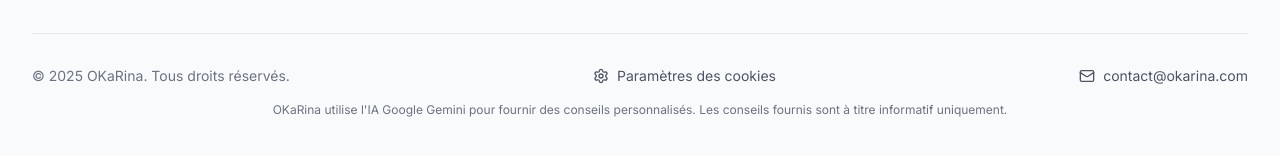
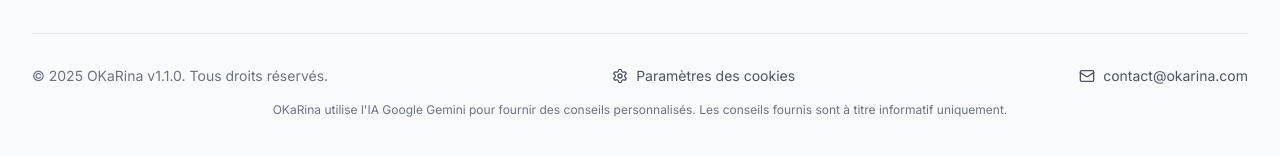
Before and after one commit to Eric-Hei/OKaRina, a Next.js app: page / in a window 1280 px wide. Shown: the part 2975-3131 px from the top of the page. Built offline with nearby package versions, Linux system fonts and the light colour scheme.

Commit message:
fix: Correction du Footer et ajout du numéro de version
- Fix de l'import Settings dans Footer.tsx (était à la fin du fichier)
- Ajout du numéro de version v1.1.0 dans le pied de page
- Incrémentation de la version dans package.json (1.0.0 -> 1.1.0)

```diff
--- a/package.json
+++ b/package.json
@@ -1,6 +1,6 @@
 {
   "name": "okarina",
-  "version": "1.0.0",
+  "version": "1.1.0",
   "description": "Outil de gestion d'objectifs pour entrepreneurs avec IA coach intégrée",
   "private": true,
   "scripts": {
--- a/src/components/layout/Footer.tsx
+++ b/src/components/layout/Footer.tsx
@@ -1,6 +1,9 @@
 import React from 'react';
 import Link from 'next/link';
-import { Shield, FileText, Cookie, Mail, Github, Twitter, Linkedin } from 'lucide-react';
+import { Shield, FileText, Cookie, Mail, Github, Twitter, Linkedin, Settings } from 'lucide-react';
+
+// Importer la version depuis package.json
+const packageJson = require('../../../package.json');
 
 export const Footer: React.FC = () => {
   const currentYear = new Date().getFullYear();
@@ -155,9 +158,9 @@ export const Footer: React.FC = () => {
         {/* Séparateur */}
         <div className="mt-8 pt-8 border-t border-gray-200">
           <div className="flex flex-col md:flex-row justify-between items-center space-y-4 md:space-y-0">
-            {/* Copyright */}
+            {/* Copyright et version */}
             <p className="text-sm text-gray-500">
-              © {currentYear} OKaRina. Tous droits réservés.
+              © {currentYear} OKaRina v{packageJson.version}. Tous droits réservés.
             </p>
 
             {/* Bouton paramètres cookies */}
@@ -195,6 +198,3 @@ export const Footer: React.FC = () => {
     </footer>
   );
 };
-
-// Import manquant
-import { Settings } from 'lucide-react';
```
